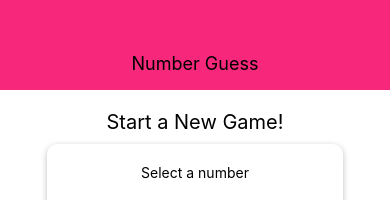
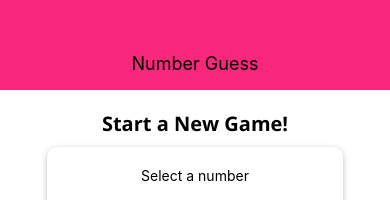
Before and after one commit to indralukmana/React-Native-Number-Gussing-Game, a React Native app: screen / in a window 390 px wide. Shown: the top 200 px of the page. Built offline with nearby package versions, Linux system fonts and the light colour scheme.

Commit message:
✨ add new custom fonts

```diff
--- a/App.tsx
+++ b/App.tsx
@@ -1,13 +1,34 @@
 import React, { useState } from 'react'
-import { StyleSheet, Text, View } from 'react-native'
+import { StyleSheet, View } from 'react-native'
+import * as Font from 'expo-font'
+import { AppLoading } from 'expo'
+
 import Header from './components/Header'
 import StartGameScreen from './screens/StartGameScreen'
 import GameScreen from './screens/GameScreen'
 import GameOverScreen from './screens/GameOverScreen'
 
+const fetchFonts = () => {
+  return Font.loadAsync({
+    'open-sans': require('./assets/fonts/OpenSans-Regular.ttf'),
+    'open-sans-bold': require('./assets/fonts/OpenSans-Bold.ttf'),
+  })
+}
+
 export default function App() {
   const [userNumber, setUserNumber] = useState(0)
   const [guessRounds, setGuessRounds] = useState(0)
+  const [dataLoaded, setDataLoaded] = useState(false)
+
+  if (dataLoaded === false) {
+    return (
+      <AppLoading
+        startAsync={fetchFonts}
+        onFinish={() => setDataLoaded(true)}
+        onError={error => console.log(error)}
+      />
+    )
+  }
 
   const startGameHandler = selectedNumber => {
     setUserNumber(selectedNumber)
--- a/screens/StartGameScreen.tsx
+++ b/screens/StartGameScreen.tsx
@@ -106,6 +106,7 @@
   title: {
     fontSize: 20,
     marginVertical: 10,
+    fontFamily: 'open-sans-bold',
   },
   inputContainer: {
     width: 300,
```
Also changed, not shown: assets/fonts/OpenSans-Bold.ttf (added), assets/fonts/OpenSans-Regular.ttf (added).
